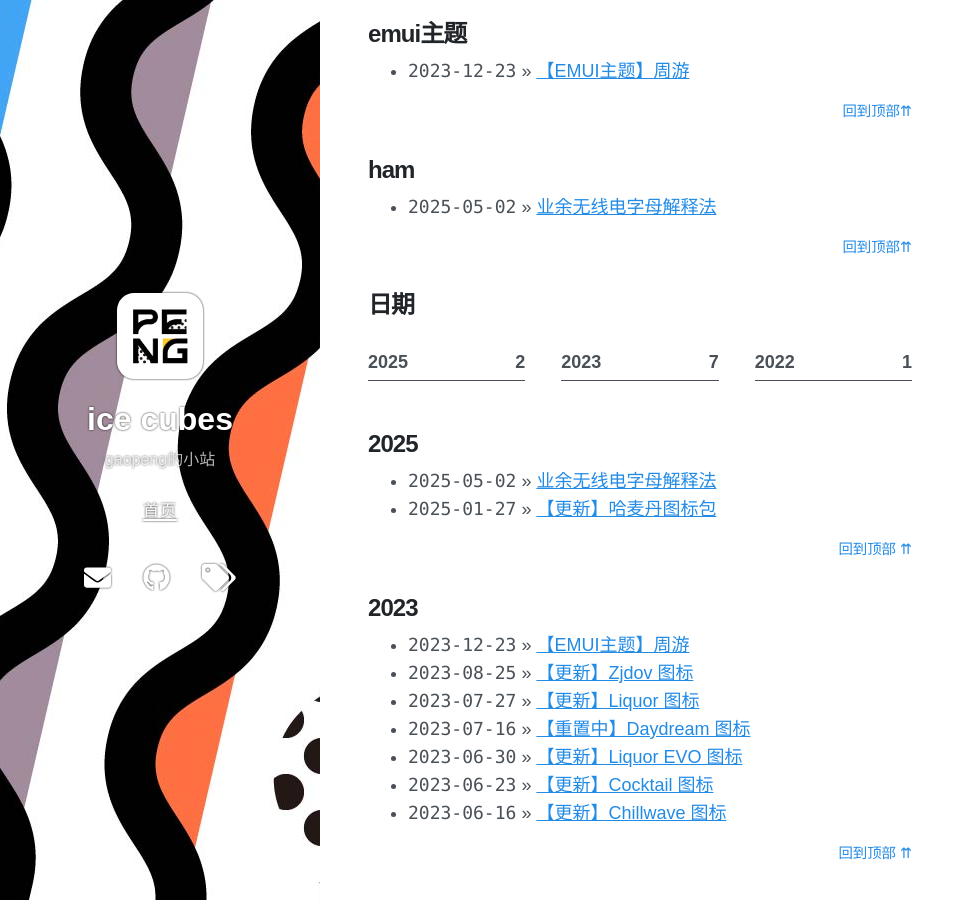
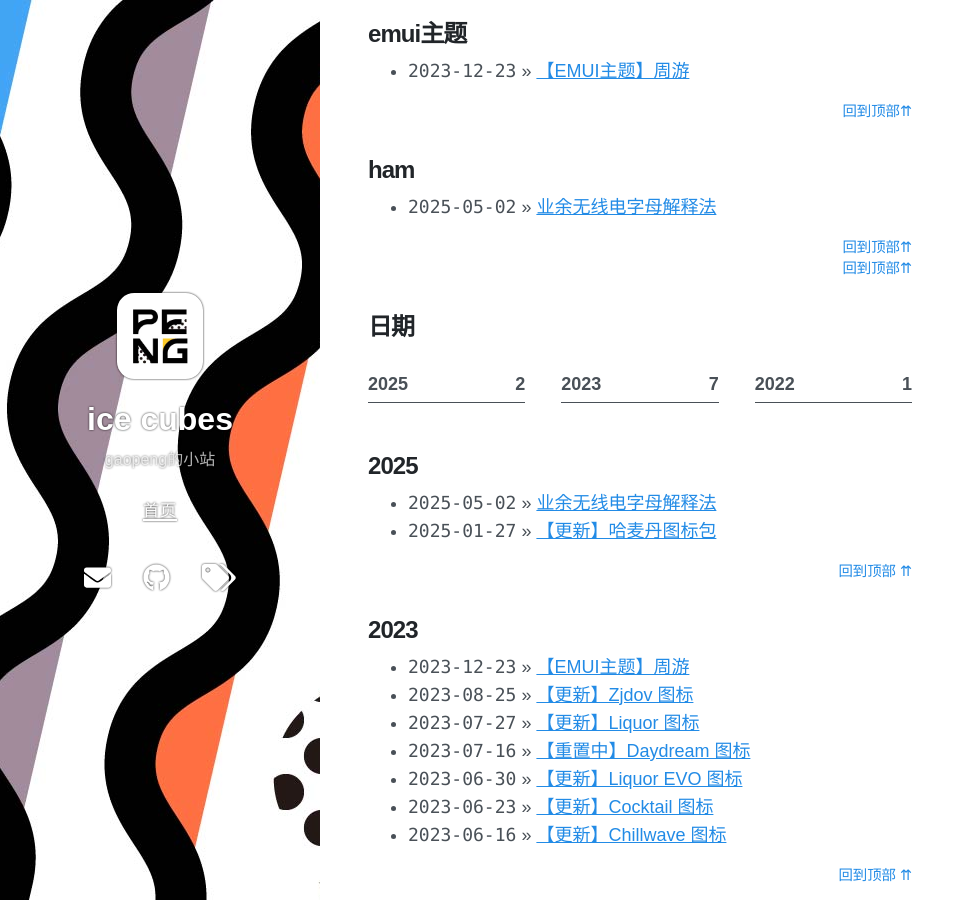
Before and after one commit to gaopengk/gaopengk.github.io, a Jekyll site: the page built from tags.md, in a window 1280 px wide and 900 px high, scrolled down 790 px. Shown: the whole window, without its empty margins (0-975 px from the left). Built offline with Jekyll 4.4.1, drawn with Linux system fonts in a browser that asks for light colours; nearby versions of some CDN libraries.

Commit message:
Update archive-taxonomies.html

```diff
--- a/_layouts/archive-taxonomies.html
+++ b/_layouts/archive-taxonomies.html
@@ -77,9 +77,9 @@
     {%- endif -%}
   {%- endfor -%}
 {%- endfor -%}
-
+<a href="#" onclick="backToTop()" class="back-to-top">回到顶部&#8648;</a>
 <!-- dates -->
-<h2>日期</h2>
+<h2 id="date">日期</h2>
 {%- assign taxonomies = site.posts | group_by_exp: "post", "post.date | date: '%Y'" -%}
 
 <div class="taxonomies-wrapper">
@@ -109,7 +109,7 @@
       </li>
     {%- endfor -%}
   </ul>
-  <a href="#" onclick="backToTop()" class="back-to-top">回到顶部 &#8648;</a>
+  <a href="#date" onclick="backToTop()" class="back-to-top">回到顶部 &#8648;</a>
 {%- endfor -%}
 
 <script>
```
